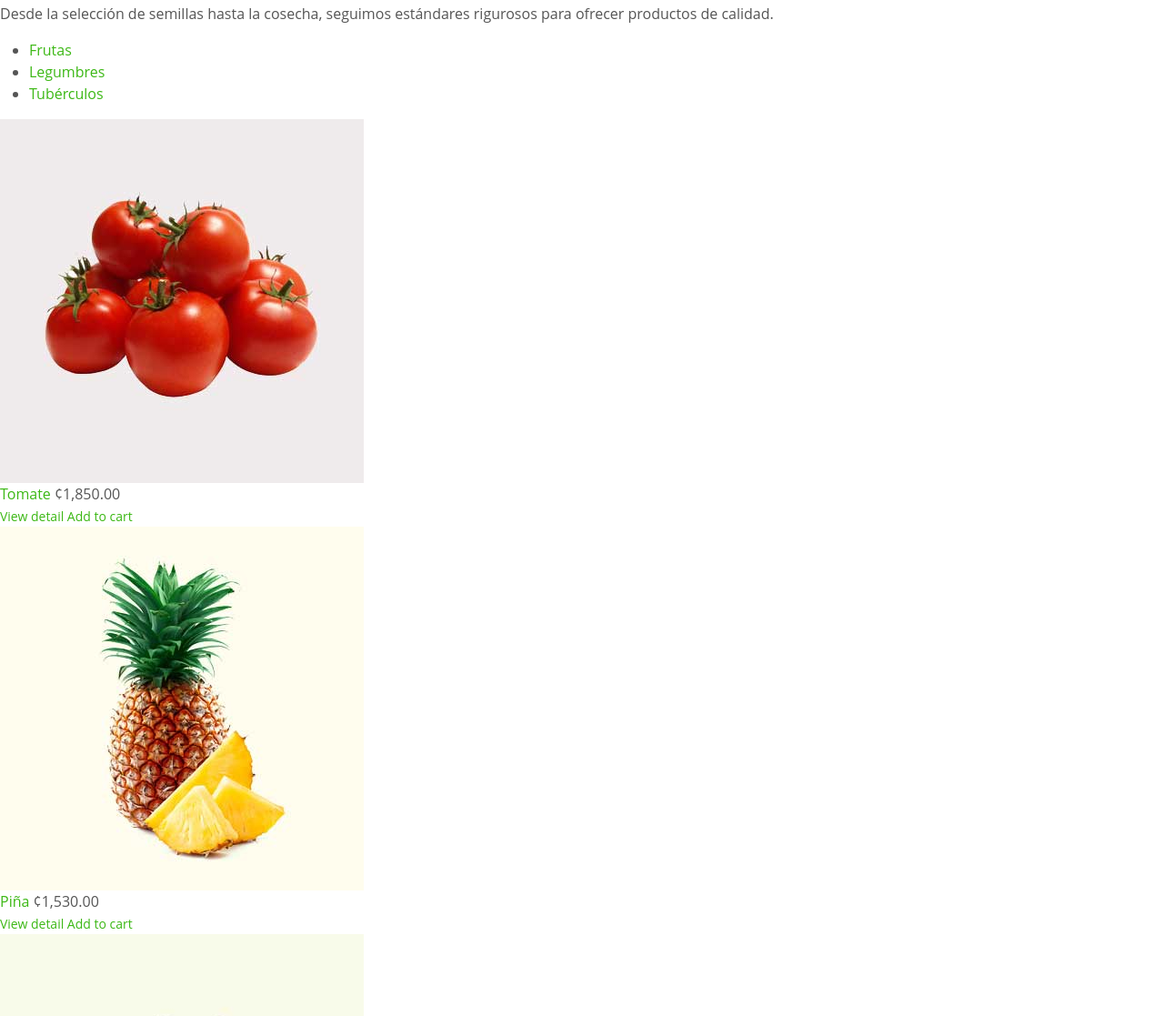
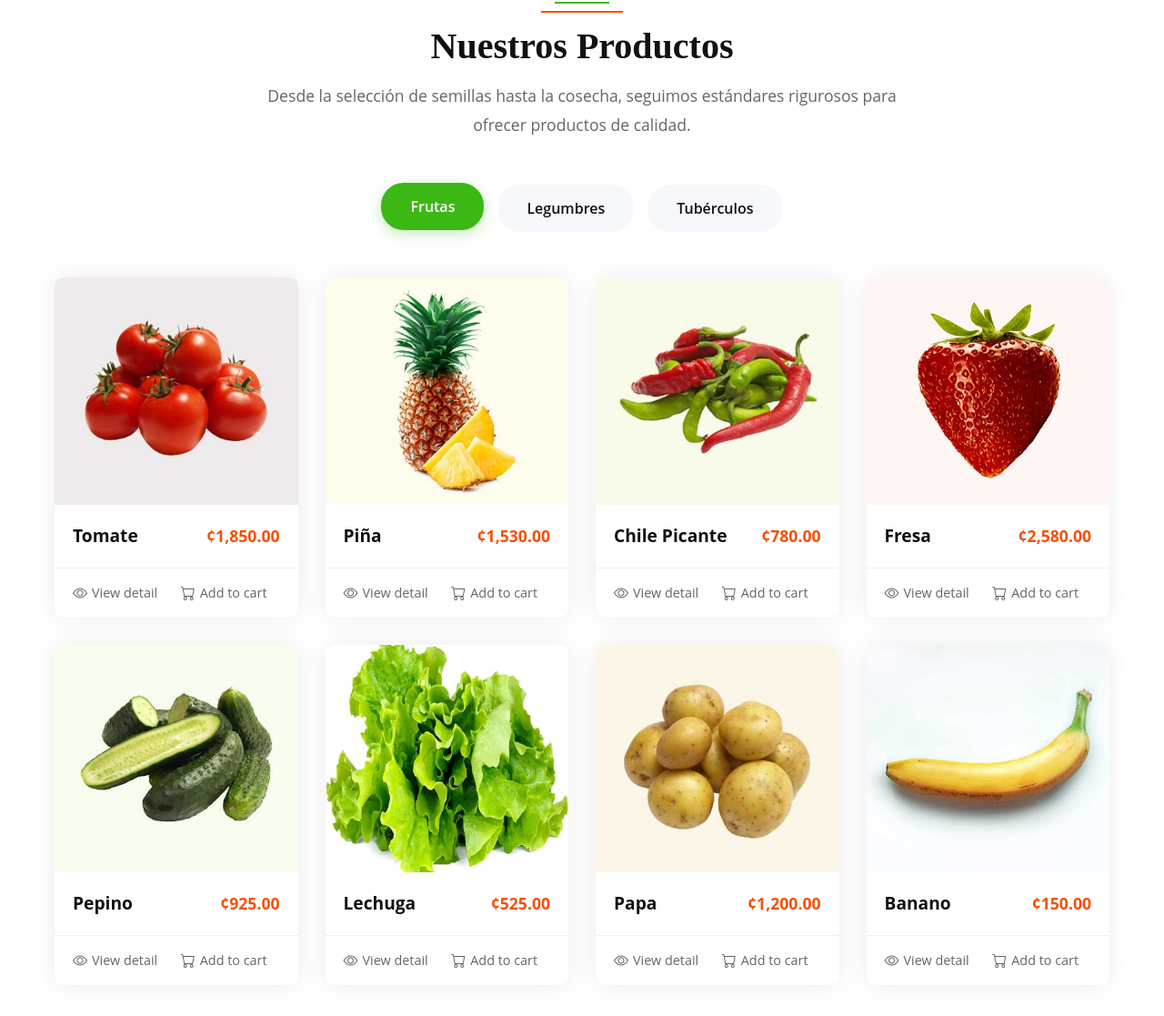
Before and after one commit to Alejos96/Tarea4-DAW, a plain HTML site: page index.html in a window 1280 px wide. Shown: the part 2339-3456 px from the top of the page at 91% size. Drawn offline with nearby package versions, Linux system fonts and the light colour scheme.

Commit message:
Sección Productos

```diff
--- a/css/style.css
+++ b/css/style.css
@@ -260,3 +260,211 @@
         max-width: 100%;
     }
 }
+
+
+/*** Productos Section ***/
+.productos-seccion {
+    padding: 80px 20px;
+    background-color: #fff;
+}
+
+.productos-header-container {
+    max-width: 1200px;
+    margin: 0 auto 50px;
+    text-align: center;
+}
+
+.productos-titulo-wrapper {
+    margin-bottom: 40px;
+}
+
+.productos-tabs {
+    display: flex;
+    justify-content: center;
+    margin-top: 30px;
+}
+
+.tabs-lista {
+    list-style: none;
+    padding: 0;
+    margin: 0;
+    display: flex;
+    gap: 15px;
+    flex-wrap: wrap;
+    justify-content: center;
+}
+
+.tab-item {
+    margin: 0;
+}
+
+.tab-link {
+    display: inline-block;
+    padding: 12px 30px;
+    background-color: var(--light);
+    color: var(--dark);
+    text-decoration: none;
+    border-radius: 25px;
+    font-weight: 600;
+    transition: all 0.3s ease;
+    border: 2px solid transparent;
+}
+
+.tab-link:hover,
+.tab-link.active {
+    background-color: var(--primary);
+    color: #fff;
+    border-color: var(--primary);
+    transform: translateY(-2px);
+    box-shadow: 0 4px 15px rgba(60, 184, 21, 0.3);
+}
+
+.productos-grid {
+    max-width: 1200px;
+    margin: 0 auto;
+    display: grid;
+    grid-template-columns: repeat(auto-fit, minmax(250px, 1fr));
+    gap: 30px;
+    padding: 0 20px;
+}
+
+.producto-item {
+    width: 100%;
+}
+
+.producto-card {
+    background-color: #fff;
+    border-radius: 10px;
+    overflow: hidden;
+    box-shadow: 0 0 30px rgba(0, 0, 0, 0.08);
+    transition: all 0.3s ease;
+    height: 100%;
+    display: flex;
+    flex-direction: column;
+}
+
+.producto-card:hover {
+    transform: translateY(-10px);
+    box-shadow: 0 10px 40px rgba(0, 0, 0, 0.15);
+}
+
+.producto-imagen {
+    width: 100%;
+    height: 250px;
+    overflow: hidden;
+    position: relative;
+}
+
+.imagen-prod {
+    width: 100%;
+    height: 100%;
+    object-fit: cover;
+    transition: transform 0.5s ease;
+}
+
+.producto-card:hover .imagen-prod {
+    transform: scale(1.1);
+}
+
+.producto-info {
+    padding: 20px;
+    display: flex;
+    justify-content: space-between;
+    align-items: center;
+    border-bottom: 1px solid #f0f0f0;
+}
+
+.producto-nombre {
+    font-size: 1.2rem;
+    font-weight: 700;
+    color: var(--dark);
+    text-decoration: none;
+    transition: color 0.3s ease;
+}
+
+.producto-nombre:hover {
+    color: var(--primary);
+}
+
+.producto-precio {
+    font-size: 1.1rem;
+    font-weight: 700;
+    color: var(--secondary);
+}
+
+.producto-acciones {
+    padding: 15px 20px;
+    display: flex;
+    justify-content: space-between;
+    align-items: center;
+    gap: 10px;
+}
+
+.accion-link {
+    flex: 1;
+}
+
+.link-detalle,
+.link-carrito {
+    display: inline-flex;
+    align-items: center;
+    gap: 5px;
+    font-size: 0.9rem;
+    color: #666;
+    text-decoration: none;
+    transition: color 0.3s ease;
+    font-weight: 500;
+}
+
+.link-detalle:hover {
+    color: var(--primary);
+}
+
+.link-carrito:hover {
+    color: var(--secondary);
+}
+
+.link-detalle i,
+.link-carrito i {
+    font-size: 1rem;
+}
+
+/* Responsive */
+@media (max-width: 1200px) {
+    .productos-grid {
+        grid-template-columns: repeat(auto-fit, minmax(230px, 1fr));
+    }
+}
+
+@media (max-width: 768px) {
+    .productos-seccion {
+        padding: 60px 10px;
+    }
+
+    .productos-grid {
+        grid-template-columns: repeat(auto-fit, minmax(200px, 1fr));
+        gap: 20px;
+        padding: 0 10px;
+    }
+
+    .tab-link {
+        padding: 10px 20px;
+        font-size: 0.9rem;
+    }
+}
+
+@media (max-width: 480px) {
+    .productos-grid {
+        grid-template-columns: 1fr;
+    }
+
+    .producto-acciones {
+        flex-direction: column;
+        gap: 8px;
+    }
+
+    .accion-link {
+        width: 100%;
+        text-align: center;
+    }
+}
--- a/index.html
+++ b/index.html
@@ -167,182 +167,182 @@
 
     <!-- Productos Start -->
 
-        <div class="">
+        <div class="productos-seccion">
 
-            <div class="">
+            <div class="productos-header-container">
 
-                <div class="">
+                <div class="productos-titulo-wrapper">
                     <div class="section-header">
-                        <h1 class="">Nuestros Productos</h1>
-                        <p>Desde la selección de semillas hasta la cosecha, seguimos estándares rigurosos para ofrecer productos de calidad.</p>
+                        <h1 class="titulo-seccion">Nuestros Productos</h1>
+                        <p class="descripcion-seccion">Desde la selección de semillas hasta la cosecha, seguimos estándares rigurosos para ofrecer productos de calidad.</p>
                     </div>
                 </div>
 
-                <div class="">
-                    <ul class="">
-                        <li class="">
-                            <a class="" data-bs-toggle="pill" href="#tab-1">Frutas</a>
+                <div class="productos-tabs">
+                    <ul class="tabs-lista">
+                        <li class="tab-item">
+                            <a class="tab-link active" data-bs-toggle="pill" href="#tab-1">Frutas</a>
                         </li>
-                        <li class="">
-                            <a class="" data-bs-toggle="pill" href="#tab-2">Legumbres</a>
+                        <li class="tab-item">
+                            <a class="tab-link" data-bs-toggle="pill" href="#tab-2">Legumbres</a>
                         </li>
-                        <li class="">
-                            <a class="" data-bs-toggle="pill" href="#tab-3">Tubérculos</a>
+                        <li class="tab-item">
+                            <a class="tab-link" data-bs-toggle="pill" href="#tab-3">Tubérculos</a>
                         </li>
                     </ul>
                 </div>
 
             </div>
 
-            <div class="">
-                <div class="">
-                    <div class="">
-                        <div class="">
-                            <img class="" src="img/product-1.jpg" alt="">
+            <div class="productos-grid">
+                <div class="producto-item">
+                    <div class="producto-card">
+                        <div class="producto-imagen">
+                            <img class="imagen-prod" src="img/product-1.jpg" alt="">
                         </div>
-                        <div class="">
-                            <a class="" href="">Tomate</a>
-                            <span class="">¢1,850.00</span>
+                        <div class="producto-info">
+                            <a class="producto-nombre" href="">Tomate</a>
+                            <span class="producto-precio">¢1,850.00</span>
                         </div>
-                        <div class="">
-                            <small class="">
-                                <a class="" href=""><i class=""></i>View detail</a>
+                        <div class="producto-acciones">
+                            <small class="accion-link">
+                                <a class="link-detalle" href=""><i class="bi bi-eye"></i>View detail</a>
                             </small>
-                            <small class="">
-                                <a class="" href=""><i class=""></i>Add to cart</a>
+                            <small class="accion-link">
+                                <a class="link-carrito" href=""><i class="bi bi-cart"></i>Add to cart</a>
                             </small>
                         </div>
                     </div>
                 </div>
-                <div class="">
-                    <div class="">
-                        <div class="">
-                            <img class="" src="img/product-2.jpg" alt="">
+                <div class="producto-item">
+                    <div class="producto-card">
+                        <div class="producto-imagen">
+                            <img class="imagen-prod" src="img/product-2.jpg" alt="">
                         </div>
-                        <div class="">
-                            <a class="" href="">Piña</a>
-                            <span class="">¢1,530.00</span>
+                        <div class="producto-info">
+                            <a class="producto-nombre" href="">Piña</a>
+                            <span class="producto-precio">¢1,530.00</span>
                         </div>
-                        <div class="">
-                            <small class="">
-                                <a class="" href=""><i class=""></i>View detail</a>
+                        <div class="producto-acciones">
+                            <small class="accion-link">
+                                <a class="link-detalle" href=""><i class="bi bi-eye"></i>View detail</a>
                             </small>
-                            <small class="">
-                                <a class="" href=""><i class=""></i>Add to cart</a>
+                            <small class="accion-link">
+                                <a class="link-carrito" href=""><i class="bi bi-cart"></i>Add to cart</a>
                             </small>
                         </div>
                     </div>
                 </div>
-                <div class="">
-                    <div class="">
-                        <div class="">
-                            <img class="" src="img/product-3.jpg" alt="">
+                <div class="producto-item">
+                    <div class="producto-card">
+                        <div class="producto-imagen">
+                            <img class="imagen-prod" src="img/product-3.jpg" alt="">
                         </div>
-                        <div class="">
-                            <a class="" href="">Chile Picante</a>
-                            <span class="">¢780.00</span>
+                        <div class="producto-info">
+                            <a class="producto-nombre" href="">Chile Picante</a>
+                            <span class="producto-precio">¢780.00</span>
                         </div>
-                        <div class="">
-                            <small class="">
-                                <a class="" href=""><i class=""></i>View detail</a>
+                        <div class="producto-acciones">
+                            <small class="accion-link">
+                                <a class="link-detalle" href=""><i class="bi bi-eye"></i>View detail</a>
                             </small>
-                            <small class="">
-                                <a class="" href=""><i class=""></i>Add to cart</a>
+                            <small class="accion-link">
+                                <a class="link-carrito" href=""><i class="bi bi-cart"></i>Add to cart</a>
                             </small>
                         </div>
                     </div>
                 </div>
-                <div class="">
-                    <div class="">
-                        <div class="">
-                            <img class="" src="img/product-4.jpg" alt="">
+                <div class="producto-item">
+                    <div class="producto-card">
+                        <div class="producto-imagen">
+                            <img class="imagen-prod" src="img/product-4.jpg" alt="">
                         </div>
-                        <div class="">
-                            <a class="" href="">Fresa</a>
-                            <span class="">¢2,580.00</span>
+                        <div class="producto-info">
+                            <a class="producto-nombre" href="">Fresa</a>
+                            <span class="producto-precio">¢2,580.00</span>
                         </div>
-                        <div class="">
-                            <small class="">
-                                <a class="" href=""><i class=""></i>View detail</a>
+                        <div class="producto-acciones">
+                            <small class="accion-link">
+                                <a class="link-detalle" href=""><i class="bi bi-eye"></i>View detail</a>
                             </small>
-                            <small class="">
-                                <a class="" href=""><i class=""></i>Add to cart</a>
+                            <small class="accion-link">
+                                <a class="link-carrito" href=""><i class="bi bi-cart"></i>Add to cart</a>
                             </small>
                         </div>
                     </div>
                 </div>
-                <div class="" data-wow-delay="0.1s">
-                    <div class="">
-                        <div class="">
-                            <img class="" src="img/product-5.jpg" alt="">
+                <div class="producto-item">
+                    <div class="producto-card">
+                        <div class="producto-imagen">
+                            <img class="imagen-prod" src="img/product-5.jpg" alt="">
                         </div>
-                        <div class="">
-                            <a class="" href="">Pepino</a>
-                            <span class="">¢925.00</span>
+                        <div class="producto-info">
+                            <a class="producto-nombre" href="">Pepino</a>
+                            <span class="producto-precio">¢925.00</span>
                         </div>
-                        <div class="">
-                            <small class="">
-                                <a class="" href=""><i class=""></i>View detail</a>
+                        <div class="producto-acciones">
+                            <small class="accion-link">
+                                <a class="link-detalle" href=""><i class="bi bi-eye"></i>View detail</a>
                             </small>
-                            <small class="">
-                                <a class="" href=""><i class=""></i>Add to cart</a>
+                            <small class="accion-link">
+                                <a class="link-carrito" href=""><i class="bi bi-cart"></i>Add to cart</a>
                             </small>
                         </div>
                     </div>
                 </div>
-                <div class="" >
-                    <div class="">
-                        <div class="">
-                            <img class="" src="img/product-6.jpg" alt="">
+                <div class="producto-item">
+                    <div class="producto-card">
+                        <div class="producto-imagen">
+                            <img class="imagen-prod" src="img/product-6.jpg" alt="">
                         </div>
-                        <div class="">
-                            <a class="" href="">Lechuga</a>
-                            <span class="">¢525.00</span>
+                        <div class="producto-info">
+                            <a class="producto-nombre" href="">Lechuga</a>
+                            <span class="producto-precio">¢525.00</span>
                         </div>
-                        <div class="">
-                            <small class="">
-                                <a class="" href=""><i class=""></i>View detail</a>
+                        <div class="producto-acciones">
+                            <small class="accion-link">
+                                <a class="link-detalle" href=""><i class="bi bi-eye"></i>View detail</a>
                             </small>
-                            <small class="">
-                                <a class="" href=""><i class=""></i>Add to cart</a>
+                            <small class="accion-link">
+                                <a class="link-carrito" href=""><i class="bi bi-cart"></i>Add to cart</a>
                             </small>
                         </div>
                     </div>
                 </div>
-                <div class="" data-wow-delay="0.5s">
-                    <div class="">
-                        <div class="">
-                            <img class="" src="img/product-7.jpg" alt="">
+                <div class="producto-item">
+                    <div class="producto-card">
+                        <div class="producto-imagen">
+                            <img class="imagen-prod" src="img/product-7.jpg" alt="">
                         </div>
-                        <div class="">
-                            <a class="" href="">Papa</a>
-                            <span class="">¢1,200.00</span>
+                        <div class="producto-info">
+                            <a class="producto-nombre" href="">Papa</a>
+                            <span class="producto-precio">¢1,200.00</span>
                         </div>
-                        <div class="">
-                            <small class="">
-                                <a class="" href=""><i class=""></i>View detail</a>
+                        <div class="producto-acciones">
+                            <small class="accion-link">
+                                <a class="link-detalle" href=""><i class="bi bi-eye"></i>View detail</a>
                             </small>
-                            <small class="">
-                                <a class="" href=""><i class=""></i>Add to cart</a>
+                            <small class="accion-link">
+                                <a class="link-carrito" href=""><i class="bi bi-cart"></i>Add to cart</a>
                             </small>
                         </div>
                     </div>
                 </div>
-                <div class="" data-wow-delay="0.5s">
-                    <div class="">
-                        <div class="">
-                            <img class="" src="img/product-8.jpg" alt="">
+                <div class="producto-item">
+                    <div class="producto-card">
+                        <div class="producto-imagen">
+                            <img class="imagen-prod" src="img/product-8.jpg" alt="">
                         </div>
-                        <div class="">
-                            <a class="" href="">Banano</a>
-                            <span class="">¢150.00</span>
+                        <div class="producto-info">
+                            <a class="producto-nombre" href="">Banano</a>
+                            <span class="producto-precio">¢150.00</span>
                         </div>
-                        <div class="">
-                            <small class="">
-                                <a class="" href=""><i class=""></i>View detail</a>
+                        <div class="producto-acciones">
+                            <small class="accion-link">
+                                <a class="link-detalle" href=""><i class="bi bi-eye"></i>View detail</a>
                             </small>
-                            <small class="">
-                                <a class="" href=""><i class=""></i>Add to cart</a>
+                            <small class="accion-link">
+                                <a class="link-carrito" href=""><i class="bi bi-cart"></i>Add to cart</a>
                             </small>
                         </div>
                     </div>
```
